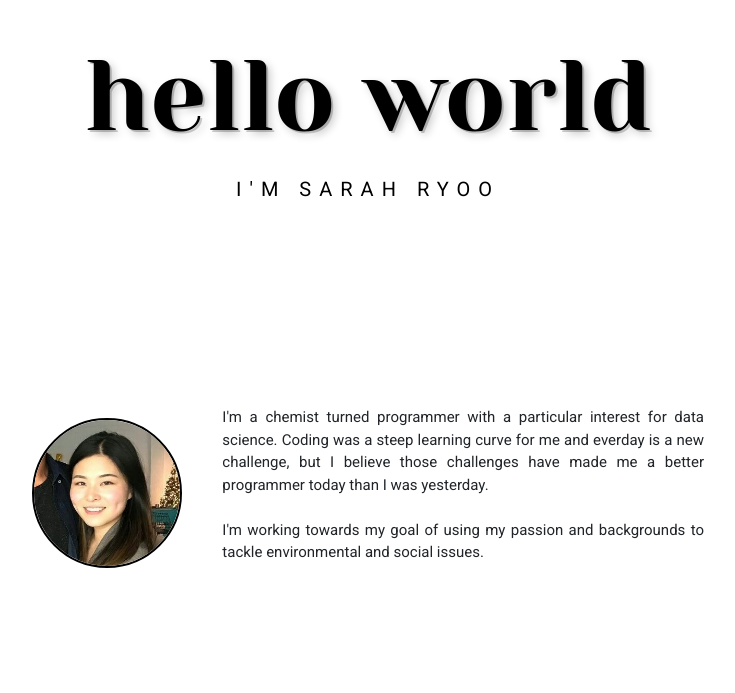
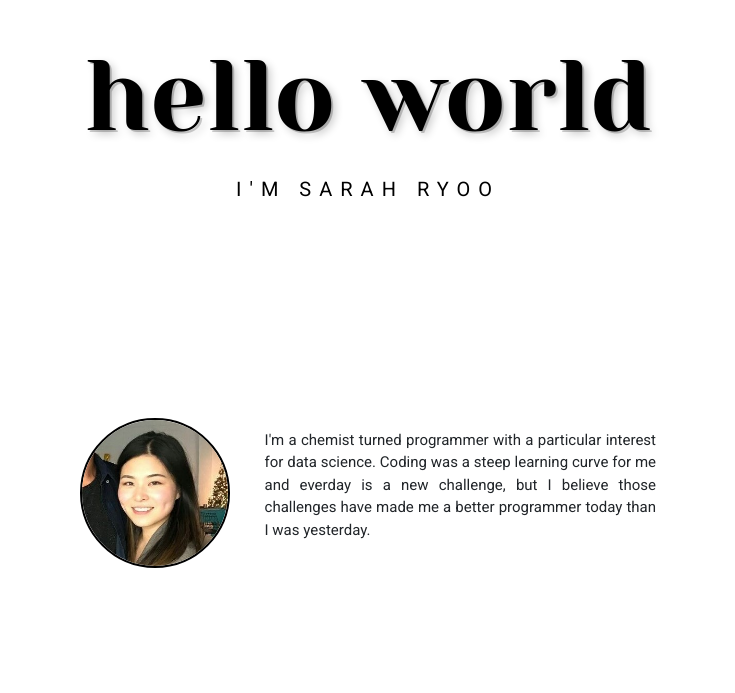
Before and after one commit to sarah-ryoo/sarah-ryoo.github.io, a React (Create React App) app: page / in a window 1280 px wide. Shown: the part 107-800 px from the top of the page, without its empty margins (272-1007 px from the left). Built offline with nearby package versions, Linux system fonts and the light colour scheme.

Commit message:
Changed About Me content

```diff
--- a/src/App.css
+++ b/src/App.css
@@ -46,7 +46,7 @@
 
 /* About Me */
 .Aboutme {
-  max-width: 800px;
+  max-width: 55vw;
   min-height: 30vh;
   margin: auto;
   align-items: center;
--- a/src/components/AboutMe.js
+++ b/src/components/AboutMe.js
@@ -8,9 +8,7 @@ const AboutMe = () => {
             <img src={ profile } alt="Profile"/>
             <p>I'm a chemist turned programmer with a particular interest for data science.
             Coding was a steep learning curve for me and everday is a new challenge,
-            but I believe those challenges have made me a better programmer today than I was yesterday.<br/>
-            <br/>I'm working towards my goal of using my passion and backgrounds to tackle environmental and
-            social issues.</p>
+            but I believe those challenges have made me a better programmer today than I was yesterday.</p>
         </div>
     );
 };
```
Also changed, not shown: 1 other file (tests, documents, lock files or other folders).
